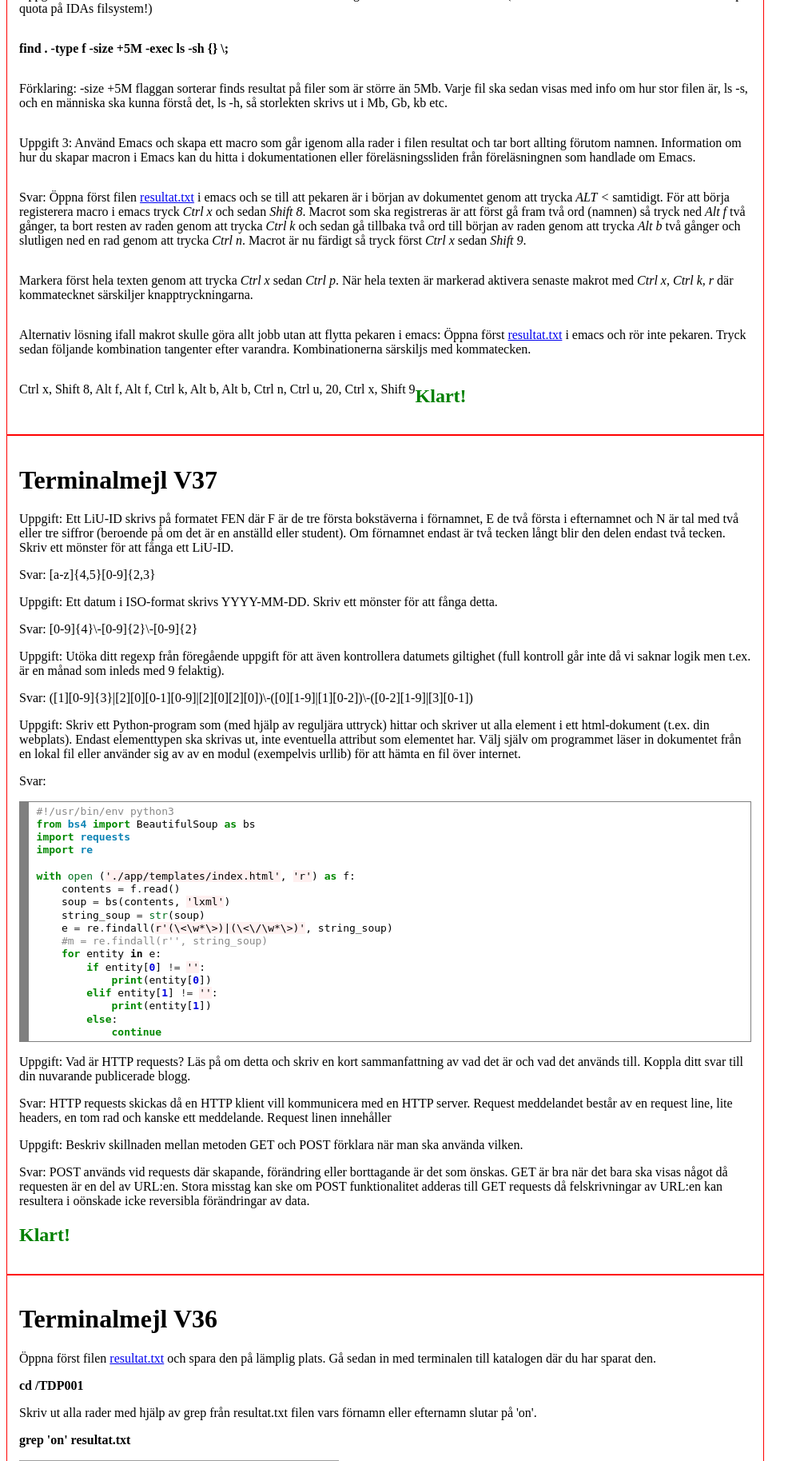
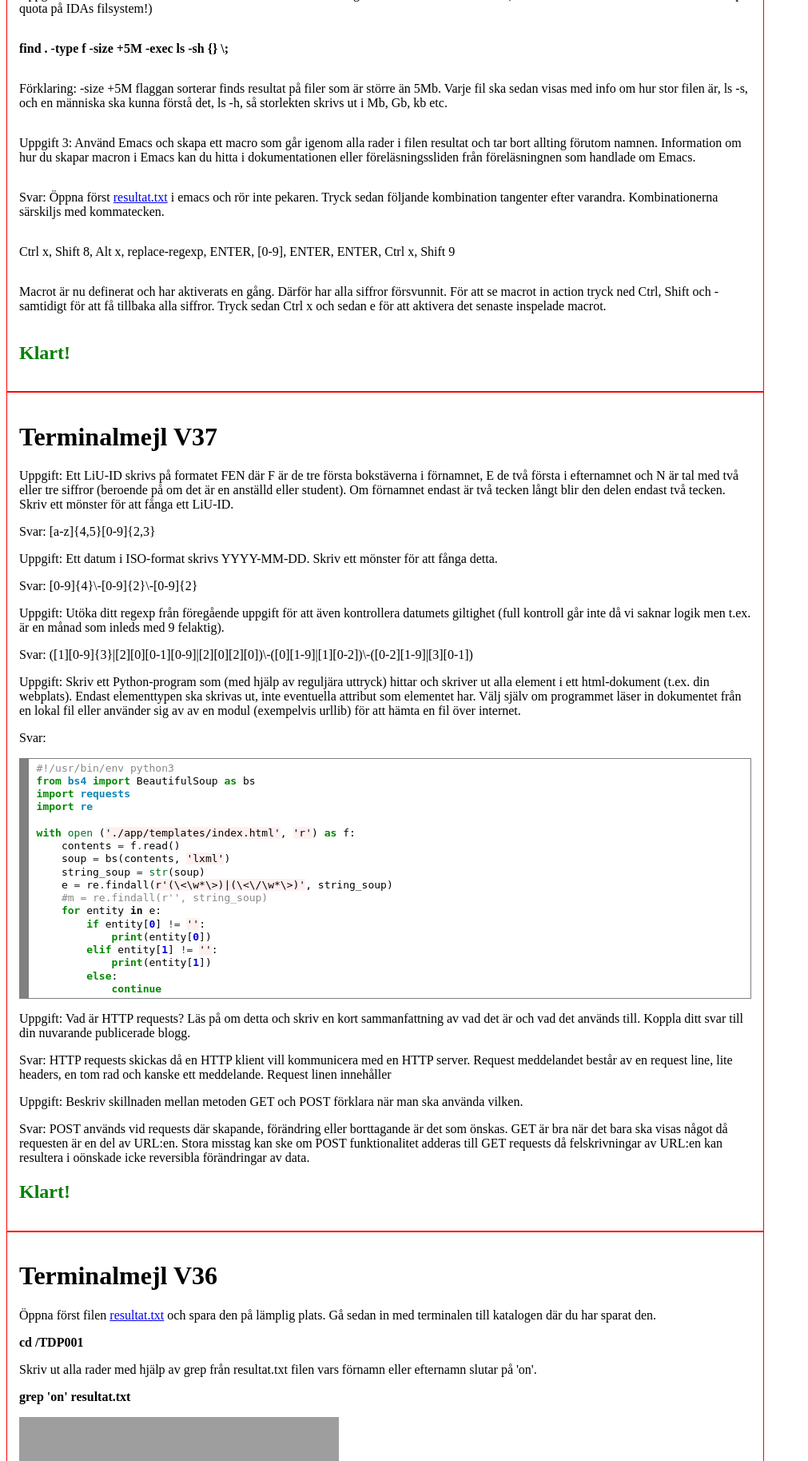
Before and after one commit to DanielFredrikBerg/TDP001, a Flask app: page / in a window 1280 px wide. Shown: the part 718-2545 px from the top of the page at 80% size, without its empty margins (0-1011 px from the left). Run offline with Flask 2, Linux system fonts and the light colour scheme; grey boxes are pictures that could not be loaded.

Commit message:
updated emacs macro challenge

```diff
--- a/app/templates/index.html
+++ b/app/templates/index.html
@@ -200,11 +200,9 @@ li a {
   <p style="float:left"><b>find . -type f -size +5M -exec ls -sh {} \;</b></p>
   <p style="float:left">Förklaring: -size +5M flaggan sorterar finds resultat på filer som är större än 5Mb. Varje fil ska sedan visas med info om hur stor filen är, ls -s, och en människa ska kunna förstå det, ls -h, så storlekten skrivs ut i Mb, Gb, kb etc.</p>
   <p style="float:left">Uppgift 3: Använd Emacs och skapa ett macro som går igenom alla rader i filen resultat och tar bort allting förutom namnen. Information om hur du skapar macron i Emacs kan du hitta i dokumentationen eller föreläsningssliden från föreläsningnen som handlade om Emacs. </p>
-  <p style="float:left">Svar: Öppna först filen <a href="./resultat.txt">resultat.txt</a> i emacs och se till att pekaren är i början av dokumentet genom att trycka <i>ALT</i> <i><</i> samtidigt. För att börja registerera macro i emacs tryck <i>Ctrl</i> <i>x</i> och sedan <i>Shift</i> <i>8</i>. Macrot som ska registreras är att först gå fram två ord (namnen) så tryck ned <i>Alt</i> <i>f</i> två gånger, ta bort resten av raden genom att trycka <i>Ctrl</i> <i>k</i> och sedan gå tillbaka två ord till början av raden genom att trycka <i>Alt</i> <i>b</i> två gånger och slutligen ned en rad genom att trycka <i>Ctrl</i> <i>n</i>. Macrot är nu färdigt så tryck först <i>Ctrl x</i> sedan <i>Shift</i> <i>9</i>.</p>
-<p style="float:left">Markera först hela texten genom att trycka <i>Ctrl</i> <i>x</i> sedan <i>Ctrl p</i>. När hela texten är markerad aktivera senaste makrot med <i>Ctrl x, Ctrl k, r</i> där kommatecknet särskiljer knapptryckningarna.</p>
-
-  <p style="float:left">Alternativ lösning ifall makrot skulle göra allt jobb utan att flytta pekaren i emacs: Öppna först <a href="./resultat.txt">resultat.txt</a> i emacs och rör inte pekaren. Tryck sedan följande kombination tangenter efter varandra. Kombinationerna särskiljs med kommatecken.</p>
-  <p style="float:left">Ctrl x, Shift 8, Alt f, Alt f, Ctrl k, Alt b, Alt b, Ctrl n, Ctrl u, 20, Ctrl x, Shift 9</p>
+   <p style="float: left">Svar: Öppna först <a href="./resultat.txt">resultat.txt</a> i emacs och rör inte pekaren. Tryck sedan följande kombination tangenter efter varandra. Kombinationerna särskiljs med kommatecken.</p>
+  <p style="float: left">Ctrl x, Shift 8, Alt x, replace-regexp, ENTER, [0-9], ENTER, ENTER, Ctrl x, Shift 9</p>
+  <p style="float: left">Macrot är nu definerat och har aktiverats en gång. Därför har alla siffror försvunnit. För att se macrot in action tryck ned Ctrl, Shift och - samtidigt för att få tillbaka alla siffror. Tryck sedan Ctrl x och sedan e för att aktivera det senaste inspelade macrot.
 
 <h2 style="float: left; color: green">Klart!</h2>
 </div>
```
